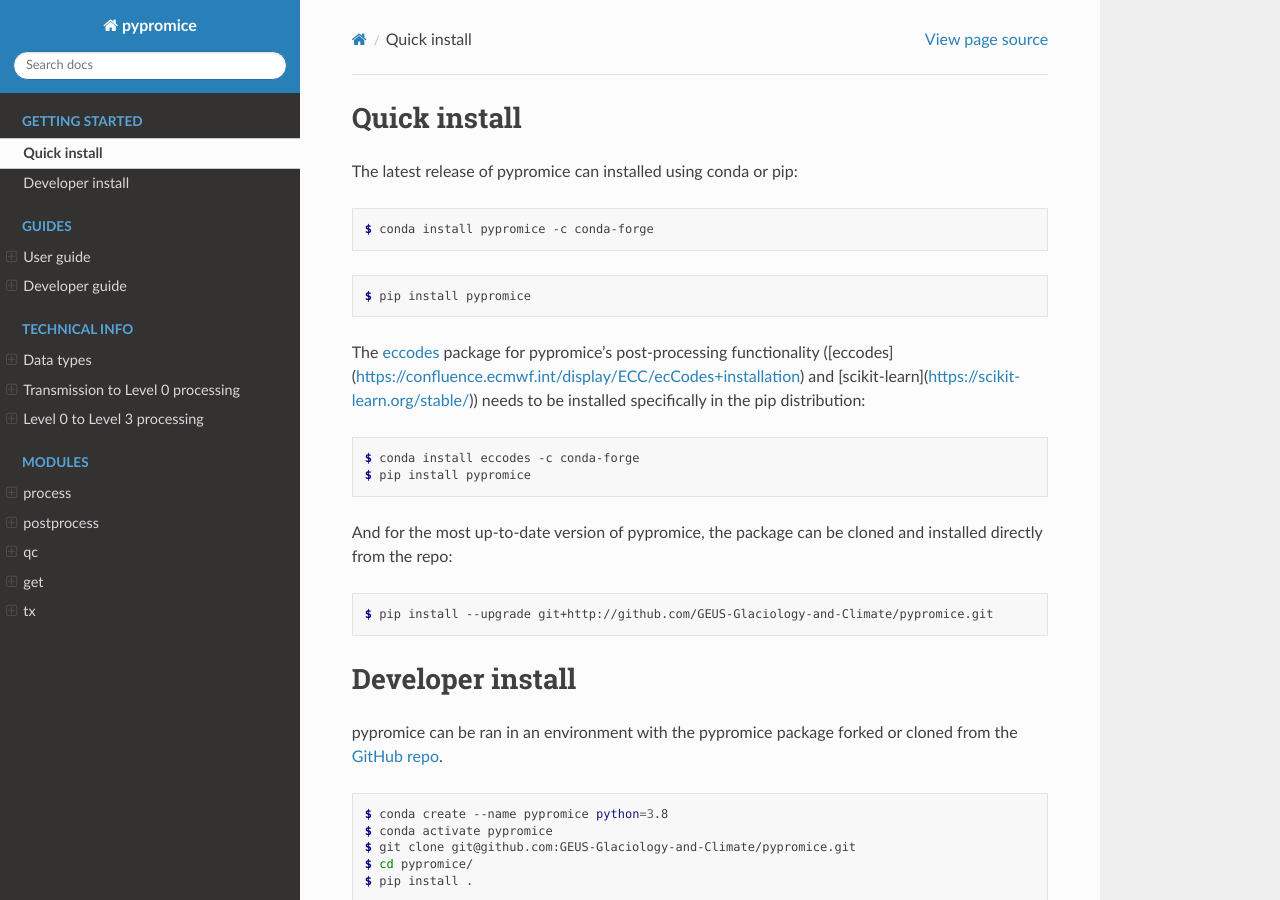
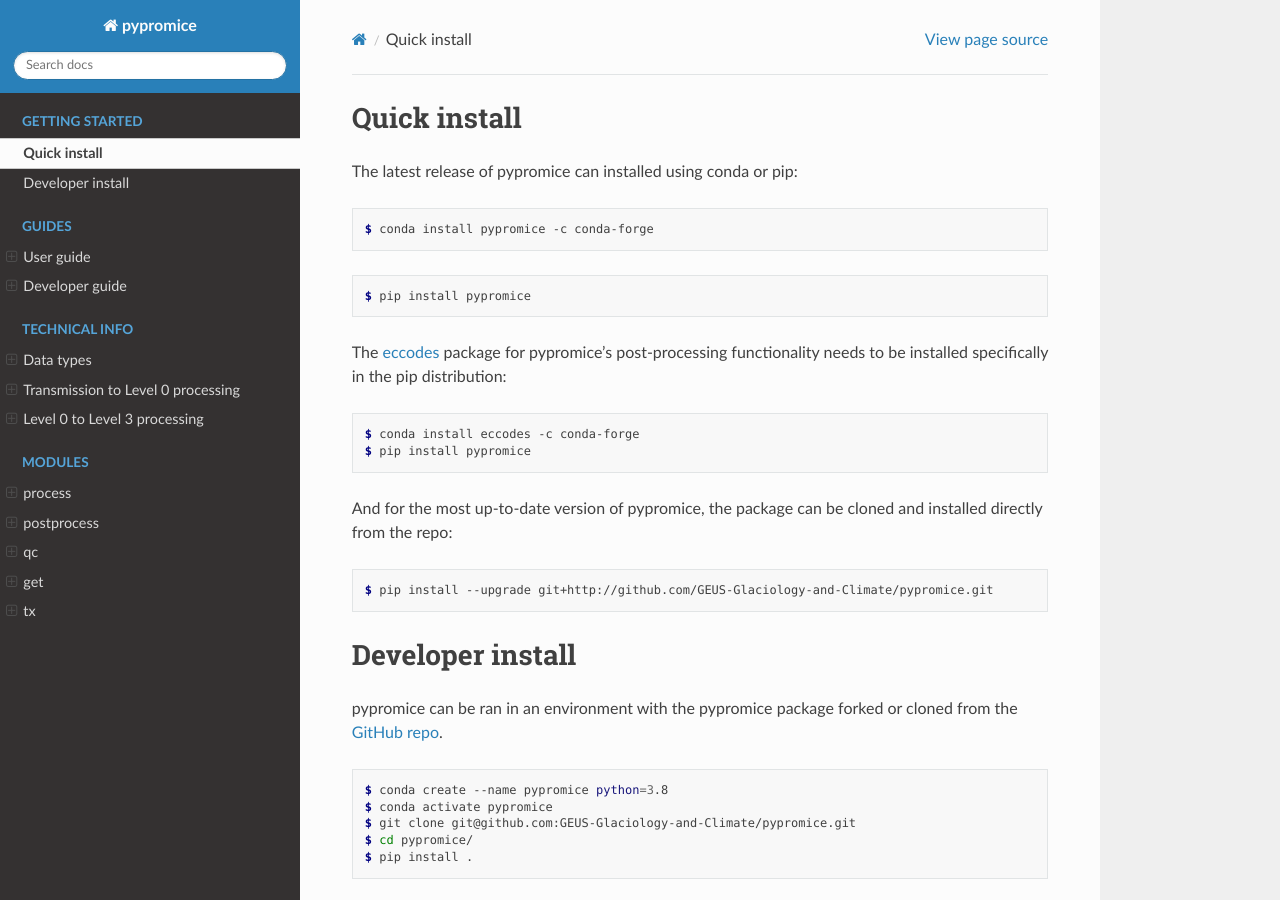
Before and after one commit to GEUS-Glaciology-and-Climate/pypromice, a Sphinx documentation site: the page built from docs/install.rst, in a window 1280 px wide and 900 px high. Built offline with Sphinx 7.4.7 and the Read the Docs theme 2.0.0, drawn with Linux system fonts in a browser that asks for light colours.

Commit message:
Update install.rst

```diff
--- a/docs/install.rst
+++ b/docs/install.rst
@@ -13,7 +13,7 @@
 	$ pip install pypromice
 
 
-The `eccodes <https://confluence.ecmwf.int/display/ECC/ecCodes+installation>`_ package for pypromice's post-processing functionality ([eccodes](https://confluence.ecmwf.int/display/ECC/ecCodes+installation) and [scikit-learn](https://scikit-learn.org/stable/)) needs to be installed specifically in the pip distribution:
+The `eccodes <https://confluence.ecmwf.int/display/ECC/ecCodes+installation>`_ package for pypromice's post-processing functionality needs to be installed specifically in the pip distribution:
 
 .. code:: console
 
```
